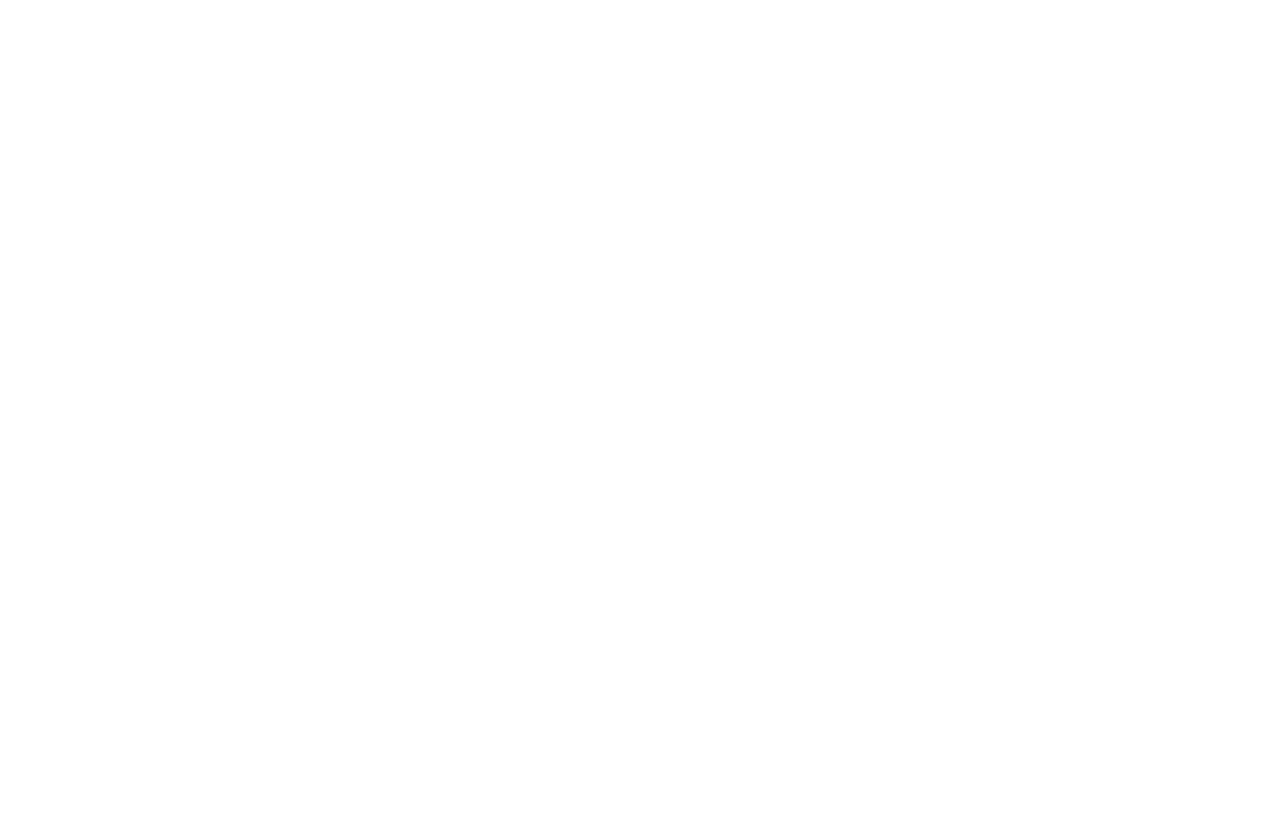
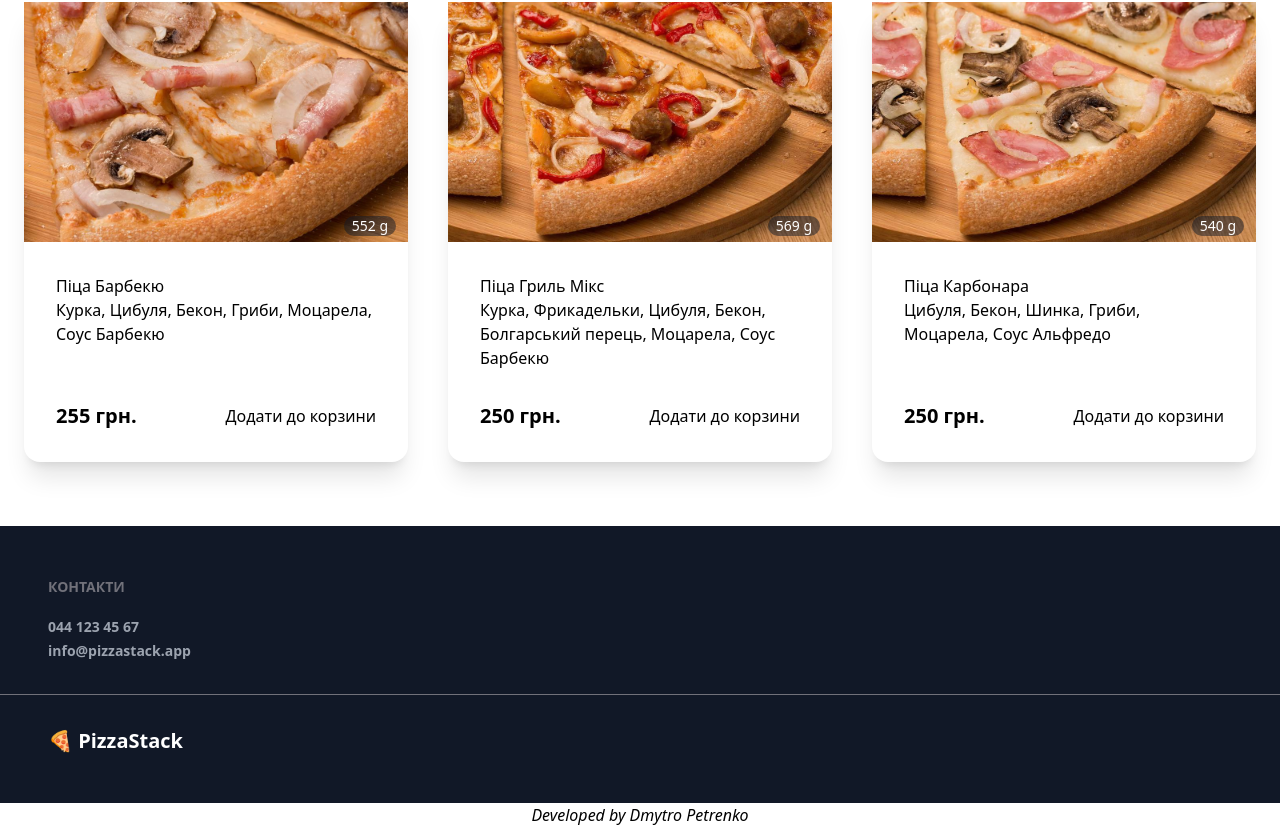
Before and after one commit to petrenkodmytro/pizza-front, a React (Create React App) app: page / in a window 1280 px wide. Shown: the part 1030-1857 px from the top of the page. Before the commit the page ends 800 px from the top, so only its background shows below. Built offline with nearby package versions, Linux system fonts and the light colour scheme.

Commit message:
add footer, create home page

```diff
--- a/src/App.tsx
+++ b/src/App.tsx
@@ -1,10 +1,14 @@
 import Header from "./common/components/Header/Header";
+import MenuList from "./modules/menu/components/menu-list";
+import pizzaMenu from "./mocks/pizza.json";
+import Footer from "./common/components/Footer/Footer";
 
 function App() {
   return (
     <>
-      <Header></Header>
-      <h1 className="text-green-500">PizzaStack</h1>
+      <Header/>
+      <MenuList items={pizzaMenu}/>
+      <Footer/>
     </>
   );
 }
--- /dev/null
+++ b/src/common/components/Footer/Footer.tsx
@@ -0,0 +1,36 @@
+import React from "react";
+
+const Footer = () => {
+  return (
+    <>
+      <div className="bg-gray-900 p-12 mt-auto">
+        <div>
+          <div className="mb-4">
+            <span className="uppercase font-bold text-sm text-zinc-500">Контакти</span>
+          </div>
+          <div className="mb-8">
+            <ul>
+              <li>
+                <a className="font-bold text-sm text-gray-400 hover:text-gray-300 hover:underline" href="tel:+380441234567">
+                  044 123 45 67
+                </a>
+              </li>
+              <li>
+                <a className="font-bold text-sm text-gray-400 hover:text-gray-300 hover:underline" href="mailto:info@pizzastack.app">
+                  info@pizzastack.app
+                </a>
+              </li>
+            </ul>
+          </div>
+          <hr className="relative left-[-3rem] w-[calc(100%_+_6rem)] border-zinc-500 mb-8" />
+          <div>
+            <span className="text-xl font-semibold text-white">🍕 PizzaStack</span>
+          </div>
+        </div>
+      </div>
+      <p className="text-center italic">Developed by Dmytro Petrenko</p>
+    </>
+  );
+};
+
+export default Footer;
--- a/src/common/components/Header/Header.tsx
+++ b/src/common/components/Header/Header.tsx
@@ -1,6 +1,6 @@
 const Header = () => {
   return (
-    <div className="h-12 shadow px-6 mb-6 sm:mb-12 fixed w-full z-20 bg-white flex justify-between items-center">
+    <div className="h-12 shadow px-6 sm:mb-12 fixed w-full z-20 bg-white flex justify-between items-center">
       <div>
         <a href="/">🍕 PizzaStack</a>
       </div>
--- a/src/modules/menu/components/menu-list.tsx
+++ b/src/modules/menu/components/menu-list.tsx
@@ -1,11 +1,17 @@
-import pizzaMenu from "../../../mocks/pizza.json";
+
 import MenuItem from "./menu-item";
+import { Pizza } from "./types/pizza";
+import { FC } from "react";
 
-const MenuList = () => {
+interface MenuListProps {
+  items: Pizza[];
+}
+
+const MenuList: FC<MenuListProps> = ({ items }) => {
   return (
-    <div className="flex flex-wrap gap-10 justify-center">
-      {pizzaMenu.map(({ image, ...pizza }) => (
-        <MenuItem {...pizza} imagePath={"/assets/pizza/" + image} />
+    <div className="flex flex-wrap gap-10 justify-center pt-20 pb-16">
+      {items.map(({ image, ...pizza }) => (
+        <MenuItem {...pizza} imagePath={"/assets/pizza/" + image} key={`pizza-${pizza.id}`} />
       ))}
     </div>
   );
--- /dev/null
+++ b/src/modules/menu/components/types/pizza.ts
@@ -0,0 +1,8 @@
+export interface Pizza {
+  id: number;
+  image: string;
+  weight: number;
+  title: string;
+  ingredients: string;
+  price: number;
+}
```
Also changed, not shown: 2 other files (tests, documents, lock files or other folders).
